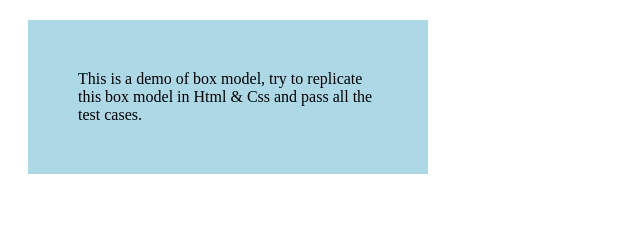
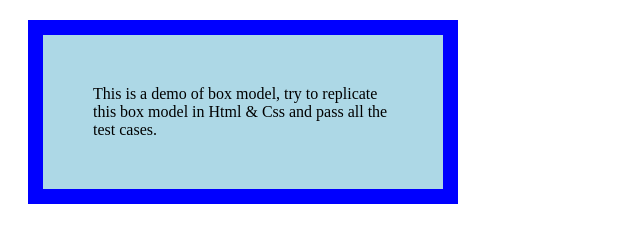
Before and after one commit to acciojob/css-box-model-Dedeepyach13, a website: page main.html in a window 1280 px wide. Shown: the whole page, without its empty margins (0-640 px from the left). Drawn offline with Linux system fonts and the light colour scheme.

Commit message:
created a submission

```diff
--- a/styles.css
+++ b/styles.css
@@ -3,7 +3,7 @@
 div{
 	width: 300px;
 	background-color: lightblue;
-	border: 15px solid blue border;
+	border: 15px solid blue;
 	padding: 50px;
 	margin: 20px;
 }
```
